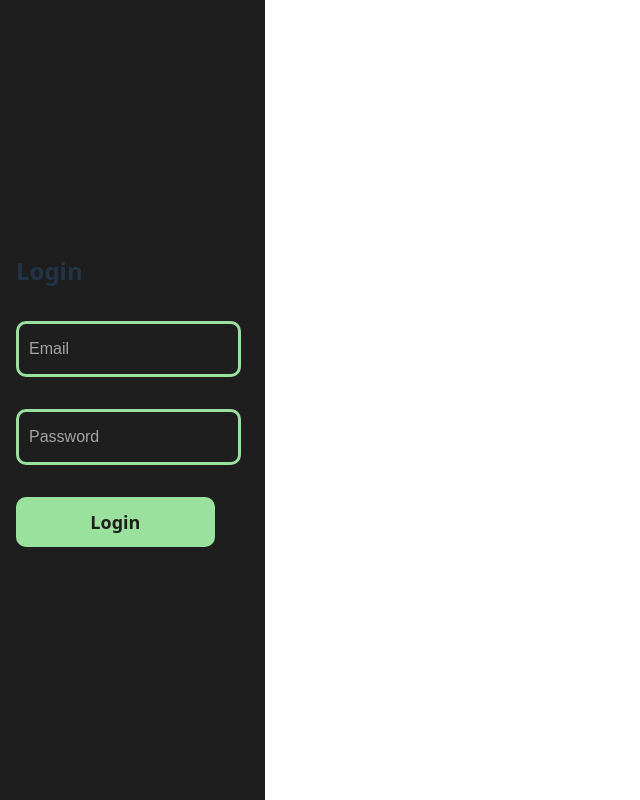
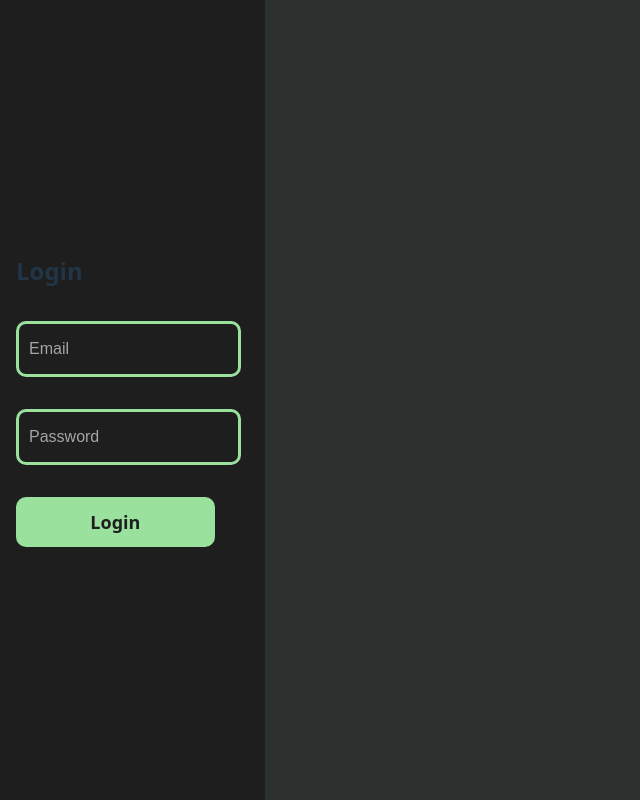
Before and after one commit to EIiias/productivity-framework, a React (Vite) app in the folder frontend/: page / in a window 1280 px wide. Shown: the whole page, without its empty margins (0-640 px from the left). Built offline with nearby package versions, Linux system fonts and the light colour scheme.

Commit message:
Changed background color for login page

```diff
--- a/frontend/src/login/login.css
+++ b/frontend/src/login/login.css
@@ -1,3 +1,7 @@
+:root {
+    background-color: #2C302E;
+}
+
 /* General Form Styling */
 .loginContainer {
     display: flex;
```
